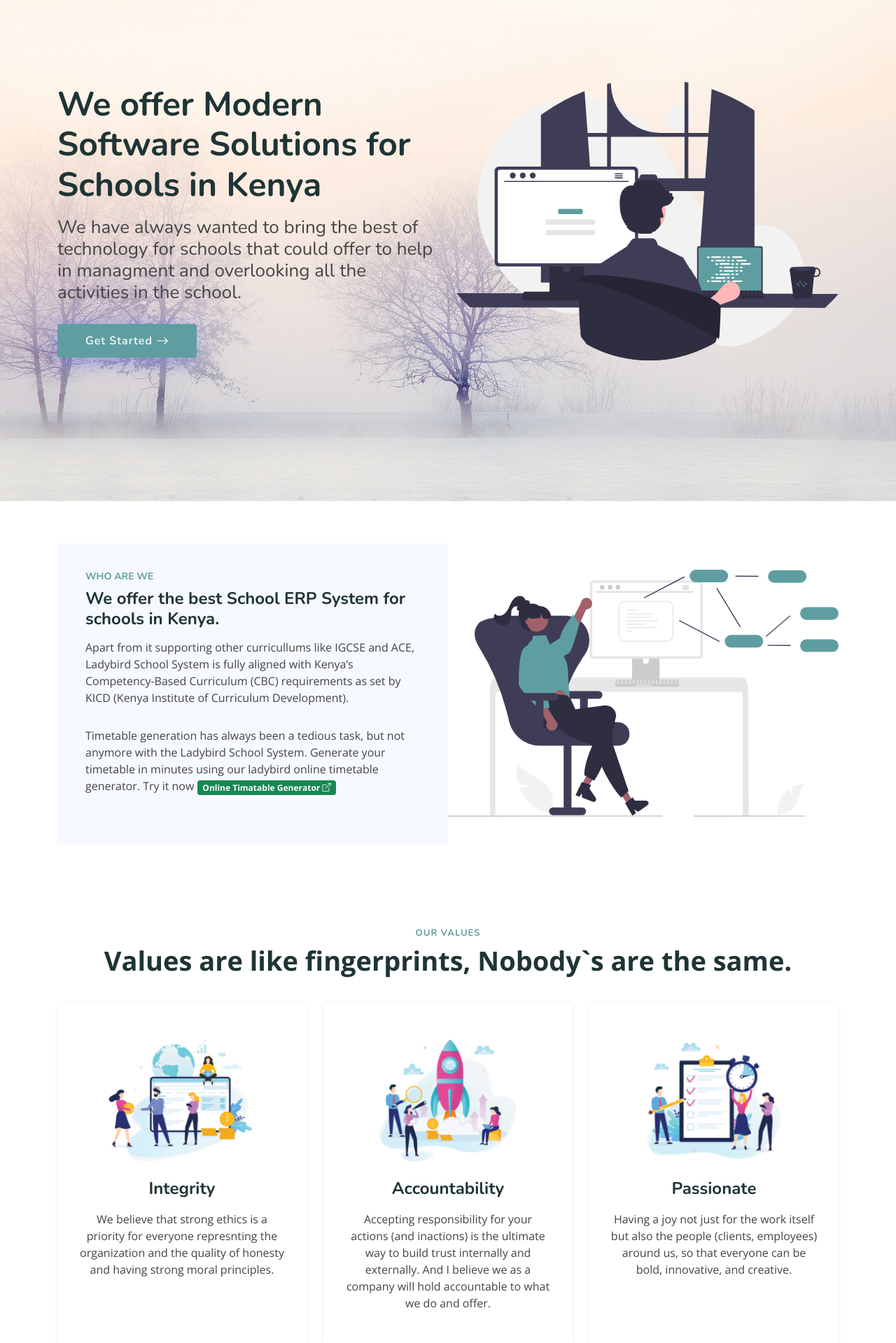
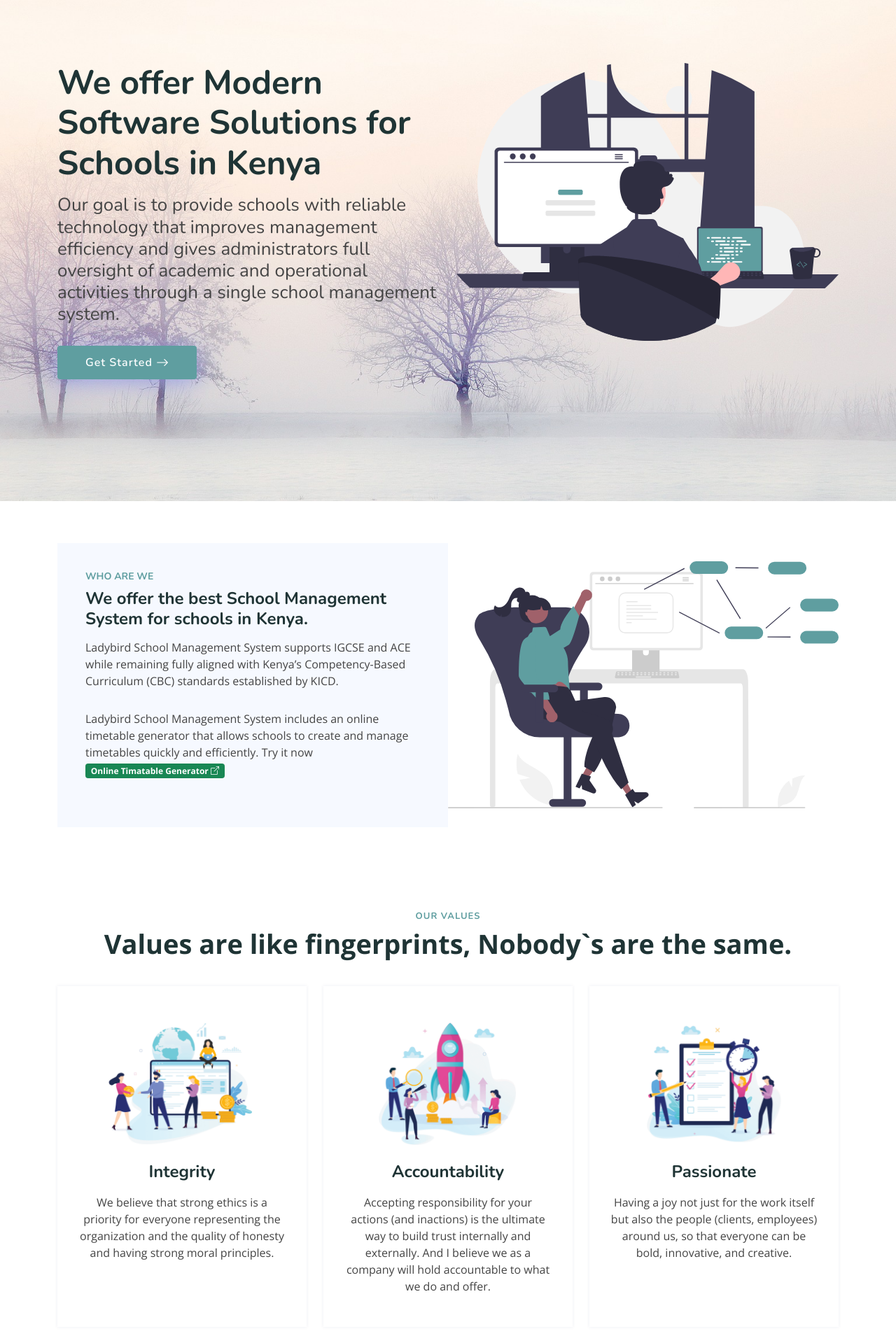
Before and after one commit to Hilary-2000/landsims, a PHP site: page / in a window 1280 px wide. Shown: the part 84-2003 px from the top of the page at 70% size. Run offline with PHP 8.4, Linux system fonts and the light colour scheme; some libraries are stand-ins or nearby versions.

Commit message:
Manage timetable

```diff
--- a/index.php
+++ b/index.php
@@ -8,10 +8,10 @@ session_start();
     <meta charset="utf-8">
     <meta content="width=device-width, initial-scale=1.0" name="viewport">
 
-    <title>CBC Compliant School Management System | Ladybird School Management System</title>
-    <meta content="Ladybird School Management System is the best School Management System in Kenya, with an array of portals for the school administrators and its community at large" name="description">
+    <title>Free School Management System | Ladybird School Management System</title>
+    <meta content="Ladybird School Management System is the best School Management System in Kenya, compliant with the cbc curricullum and others. It`s easy to use and highly customizable." name="description">
 
-    <meta content="Ladybird School Management System, Best Management System, SMIS, Ladybird SMIS, School management Systems in Kenya" name="keywords">
+    <meta content="Free School Management System, Ladybird School Management System, Best Management System, SMIS, Ladybird SMIS, School management Systems in Kenya" name="keywords">
 
     <!-- Favicons -->
     <link href="assets/img/logo2.png" rel="icon">
@@ -117,7 +117,7 @@ session_start();
             <div class="row">
                 <div class="col-lg-6 d-flex flex-column justify-content-center">
                     <h1 data-aos="fade-up">We offer Modern Software Solutions for Schools in Kenya</h1>
-                    <h2 data-aos="fade-up" data-aos-delay="400">We have always wanted to bring the best of technology for schools that could offer to help in managment and overlooking all the activities in the school.</h2>
+                    <h2 data-aos="fade-up" data-aos-delay="400">Our goal is to provide schools with reliable technology that improves management efficiency and gives administrators full oversight of academic and operational activities through a single school management system.</h2>
                     <div data-aos="fade-up" data-aos-delay="600">
                         <div class="text-center text-lg-start">
                             <a href="#about" class="btn-get-started scrollto d-inline-flex align-items-center justify-content-center align-self-center">
@@ -146,12 +146,12 @@ session_start();
                     <div class="col-lg-6 d-flex flex-column justify-content-center" data-aos="fade-up" data-aos-delay="200">
                         <div class="content">
                             <h3>Who Are We</h3>
-                            <h2>We offer the best School ERP System for schools in Kenya.</h2>
+                            <h2>We offer the best School Management System for schools in Kenya.</h2>
                             <p>
-                                Apart from it supporting other curricullums like IGCSE and ACE, Ladybird School System is fully aligned with Kenya’s Competency-Based Curriculum (CBC) requirements as set by KICD (Kenya Institute of Curriculum Development).
+                                Ladybird School Management System supports IGCSE and ACE while remaining fully aligned with Kenya’s Competency-Based Curriculum (CBC) standards established by KICD.
                             </p>
                             <p>
-                                Timetable generation has always been a tedious task, but not anymore with the Ladybird School System. Generate your timetable in minutes using our ladybird online timetable generator. Try it now <a href="timetable-generator.php" target="_blank" class="badge bg-success">Online Timatable Generator <i class="bi bi-box-arrow-up-right"></i></a>
+                                Ladybird School Management System includes an online timetable generator that allows schools to create and manage timetables quickly and efficiently. Try it now <a href="timetable-generator.php" target="_blank" class="badge bg-success">Online Timatable Generator <i class="bi bi-box-arrow-up-right"></i></a>
                             </p>
                             <!-- <div class="text-center text-lg-start">
                                 <a href="#" class="btn-read-more d-inline-flex align-items-center justify-content-center align-self-center">
@@ -188,7 +188,7 @@ session_start();
                         <div class="box">
                             <img src="assets/img/values-1.png" class="img-fluid" alt="">
                             <h3>Integrity</h3>
-                            <p>We believe that strong ethics is a priority for everyone represnting the organization and the quality of honesty and having strong moral principles.</p>
+                            <p>We believe that strong ethics is a priority for everyone representing the organization and the quality of honesty and having strong moral principles.</p>
                         </div>
                     </div>
 
@@ -362,7 +362,7 @@ session_start();
 
                 <header class="section-header">
                     <h2>Detailed Features</h2>
-                    <p>Understand More Of What We Offer</p>
+                    <p>Understand More About Modules</p>
                 </header>
 
                 <div class="row gy-4">
@@ -371,7 +371,7 @@ session_start();
                         <div class="service-box blue">
                             <i class="ri-discuss-line icon"></i>
                             <h3>Administration Module</h3>
-                            <p>A compulsory module that centralizes student, parent, and staff registration, ensuring accurate records, secure access, and smooth school operations. Students can also be assigned admission numbers manually or automatically.</p>
+                            <p>This core module centralizes student, parent, and staff registration, ensuring accurate school records, secure system access, and efficient day-to-day operations. The system supports both manual and automatic assignment of student admission numbers.</p>
                             <!-- <a href="#" class="read-more"><span>Read More</span> <i class="bi bi-arrow-right"></i></a> -->
                         </div>
                     </div>
@@ -380,7 +380,7 @@ session_start();
                         <div class="service-box orange">
                             <i class="ri-discuss-line icon"></i>
                             <h3>Finance Module</h3>
-                            <p>Automates fee collection through M-Pesa, sends instant confirmation messages with downloadable receipts, and delivers real-time financial visibility..</p>
+                            <p>The system automates school fee collection through M-Pesa, sends instant payment confirmations with downloadable receipts, and provides real-time financial visibility. It also enables schools to manage and track expenses efficiently, ensuring full oversight of both income and expenditure.</p>
                             <!-- <a href="#" class="read-more"><span>Read More</span> <i class="bi bi-arrow-right"></i></a> -->
                         </div>
                     </div>
@@ -389,7 +389,7 @@ session_start();
                         <div class="service-box green">
                             <i class="ri-discuss-line icon"></i>
                             <h3>Communication Module.</h3>
-                            <p>delivers reliable school-wide messaging with unlimited SMS for full subscribers and a generous SMS bundle for partial subscriptions of 2500 SMS per term and extras charged at Ksh 1 per sms sent.</p>
+                            <p>The system provides reliable school-wide communication through bulk SMS messaging, offering unlimited SMS for full subscribers and a bundled allocation of 2,500 SMS per term for partial subscriptions, with additional messages charged at KSh 1 per SMS.</p>
                             <!-- <a href="#" class="read-more"><span>Read More</span> <i class="bi bi-arrow-right"></i></a> -->
                         </div>
                     </div>
@@ -398,7 +398,7 @@ session_start();
                         <div class="service-box red">
                             <i class="ri-discuss-line icon"></i>
                             <h3>Transport Module</h3>
-                            <p>Manage your fleets, the routes/zones they cover and the students enrolled in each route.</p>
+                            <p>This module supports efficient school transport management by allowing administrators to oversee fleets, define routes and zones, and assign students to specific transport routes.</p>
                             <!-- <a href="#" class="read-more"><span>Read More</span> <i class="bi bi-arrow-right"></i></a> -->
                         </div>
                     </div>
@@ -407,7 +407,7 @@ session_start();
                         <div class="service-box purple">
                             <i class="ri-discuss-line icon"></i>
                             <h3>Human Resource Module.</h3>
-                            <p>Manage employees information, process salaries, manage leaves and generate compliance reports like KRA, NITA, SHIF. etc.</p>
+                            <p>Manage employee records, process payroll, handle staff leave management, and generate statutory compliance reports including KRA, NITA, and SHIF through an integrated HR and payroll management system.</p>
                             <!-- <a href="#" class="read-more"><span>Read More</span> <i class="bi bi-arrow-right"></i></a> -->
                         </div>
                     </div>
@@ -416,7 +416,7 @@ session_start();
                         <div class="service-box pink">
                             <i class="ri-discuss-line icon"></i>
                             <h3>Boarding Module</h3>
-                            <p>The Boarding Module streamlines dormitory management, enhances student safety, and ensures accurate tracking of boarding records giving you full control and parents complete peace of mind</p>
+                            <p>The boarding management module simplifies dormitory administration, enhances student safety, and ensures accurate boarding records, giving schools full operational control and parents complete peace of mind.</p>
                             <!-- <a href="#" class="read-more"><span>Read More</span> <i class="bi bi-arrow-right"></i></a> -->
                         </div>
                     </div>
--- a/timetable-generator.php
+++ b/timetable-generator.php
@@ -283,7 +283,7 @@ session_start();
             <div class="row">
                 <div class="col-lg-6 d-flex flex-column justify-content-center">
                     <h1 data-aos="fade-up">Ladybird Online Timetable Generator</h1>
-                    <h2 data-aos="fade-up" data-aos-delay="400">Generate conflict free class, block and teacher timetable online in just a few minutes using our robust timetable generator. <br>In just <span class="badge bg-success">5 simple</span> steps your timetable will be ready.</h2>
+                    <h2 data-aos="fade-up" data-aos-delay="400">Generate conflict free class, block and teacher timetable online in just a few minutes using our robust timetable generator. <br>In just <span class="badge bg-success">5 simple</span> steps this will help you design timetable for your school.</h2>
                     <div data-aos="fade-up" data-aos-delay="600">
                         <div class="text-center text-lg-start">
                             <a href="timetable-signup.php" class="btn-get-started scrollto d-inline-flex align-items-center justify-content-center align-self-center">
@@ -318,7 +318,7 @@ session_start();
                     <div class="col-lg-6" data-aos="fade-up" data-aos-delay="200">
                         <div class="steps-content">
                             <h2>5 Step Guide</h2>
-                            <p>This 5 step guide helps you generate your timetable efficiently and allows you to share it with your teachers, students, and the administrative circle. Once you have your information setup you will continue generating timetables as many times as you wish.</p>
+                            <p>This 5 step guide helps you generate your timetable efficiently and allows you to share it with your teachers, students, and the administrative circle. Once you have your information setup you will continue generating timetables as many times as you wish. <br>You wish you knew about this timetabling software for schools earlier.</p>
                             <p><b>Note:</b><br> Suitable for primary schools, junior and senior secondary schools <u><b>excluding</b></u> tertiary institutions.</p>
                             <div class="steps-cta">
                                 <a href="timetable-signup.php" class="btn btn-primary">Create Account <i class="bi bi-arrow-right"></i></a>
```
